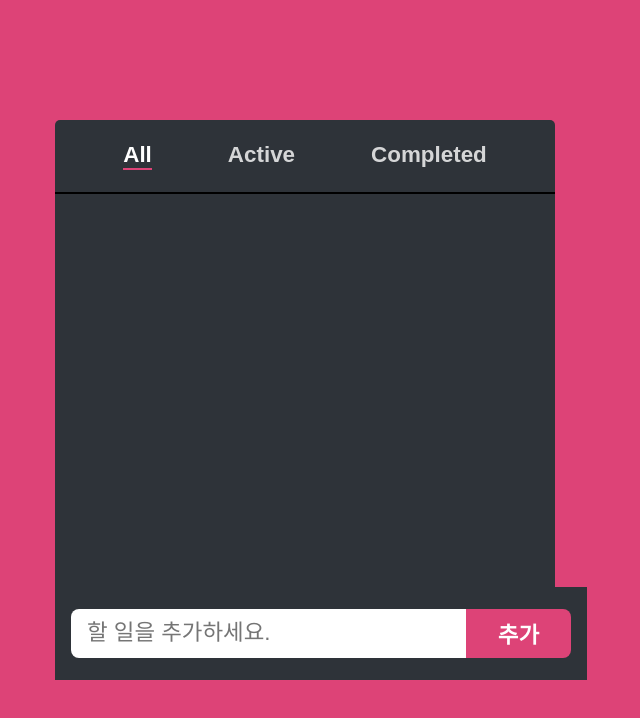
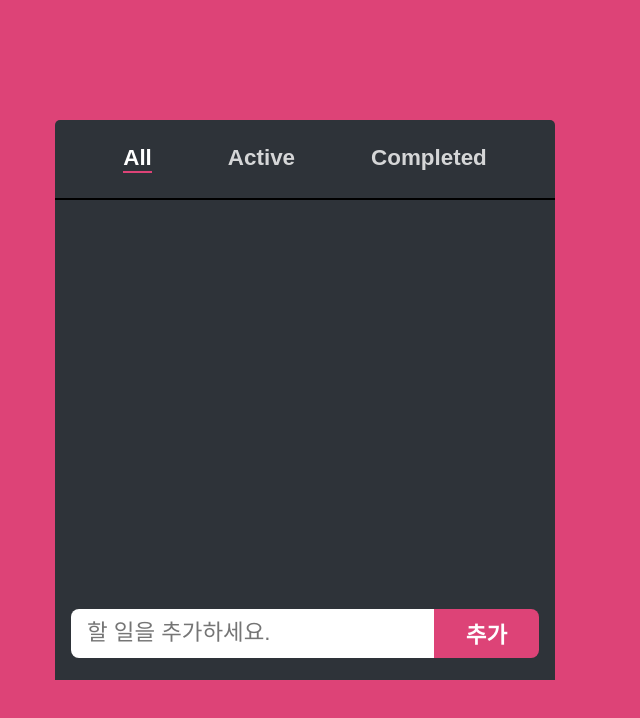
Before and after one commit to dongwook98/react-todolist, a React (Create React App) app: page / in a window 1280 px wide. Shown: the top 718 px of the page, without its empty margins (335-975 px from the left). Built offline with nearby package versions, Linux system fonts and the light colour scheme.

Commit message:
design : 스크롤바 디자인 및 글로벌 스타일 수정

```diff
--- a/src/index.css
+++ b/src/index.css
@@ -4,6 +4,7 @@
   --color-grey: #d1d1d1;
   --color-text: white;
   --color-accent: rgb(221, 67, 119);
+  --color-scrollbar: rgb(150, 243, 241);
 }
 
 body {
@@ -18,6 +19,10 @@ body {
   display: flex;
   justify-content: center;
   align-items: center;
+  font-size: 1.2rem;
+  font-weight: bold;
+  accent-color: var(--color-accent);
+  color: var(--color-text);
   background-color: rgb(221, 67, 119);
 }
 
@@ -29,6 +34,10 @@ body {
   border-radius: 5px;
   display: flex;
   flex-direction: column;
+}
+
+* {
+  box-sizing: border-box;
 }
 
 code {
@@ -45,3 +54,19 @@ button {
   outline: none;
   border: none;
 }
+
+::-webkit-scrollbar {
+  width: 0.5rem;
+}
+
+::-webkit-scrollbar-track {
+  background-color: var(--color-bg-dark);
+}
+
+::-webkit-scrollbar-thumb {
+  background-color: var(--color-scrollbar);
+}
+
+::-webkit-scrollbar-thumb:hover {
+  background-color: rgb(150, 217, 243);
+}
```
